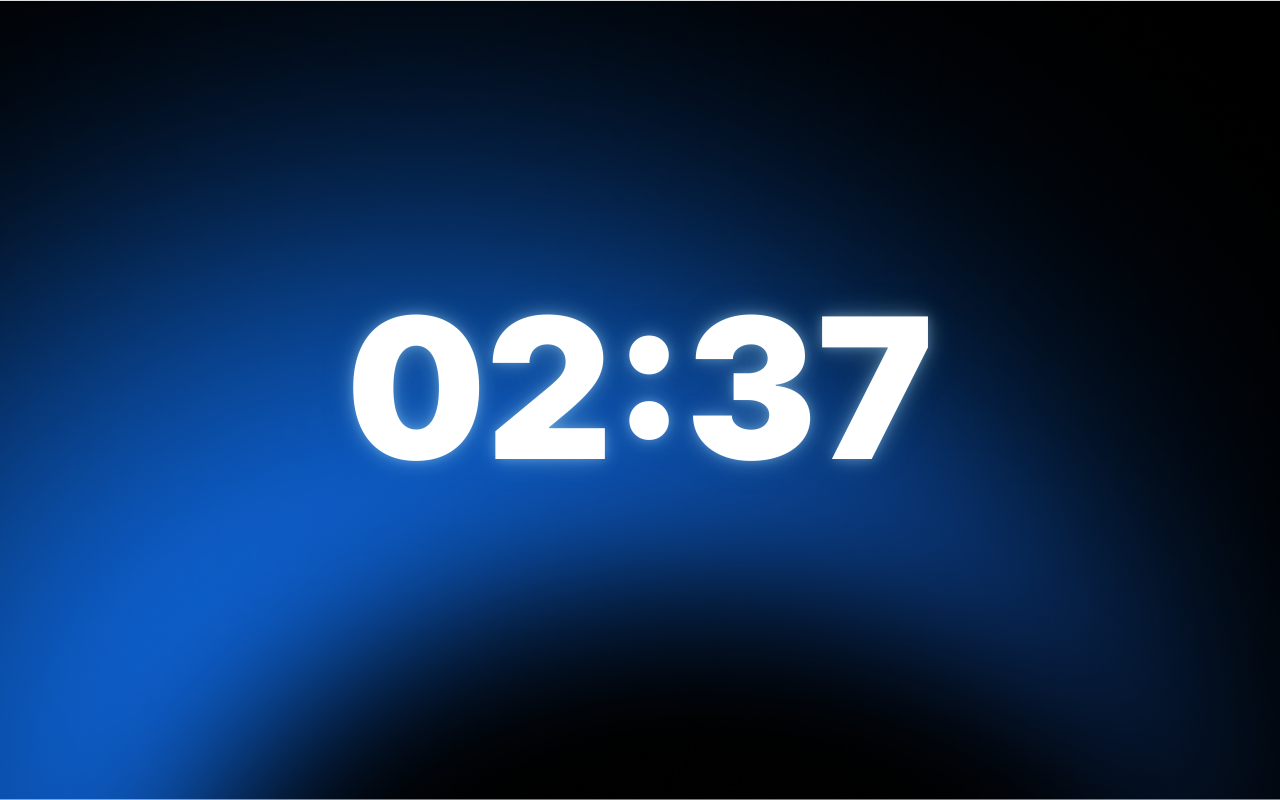
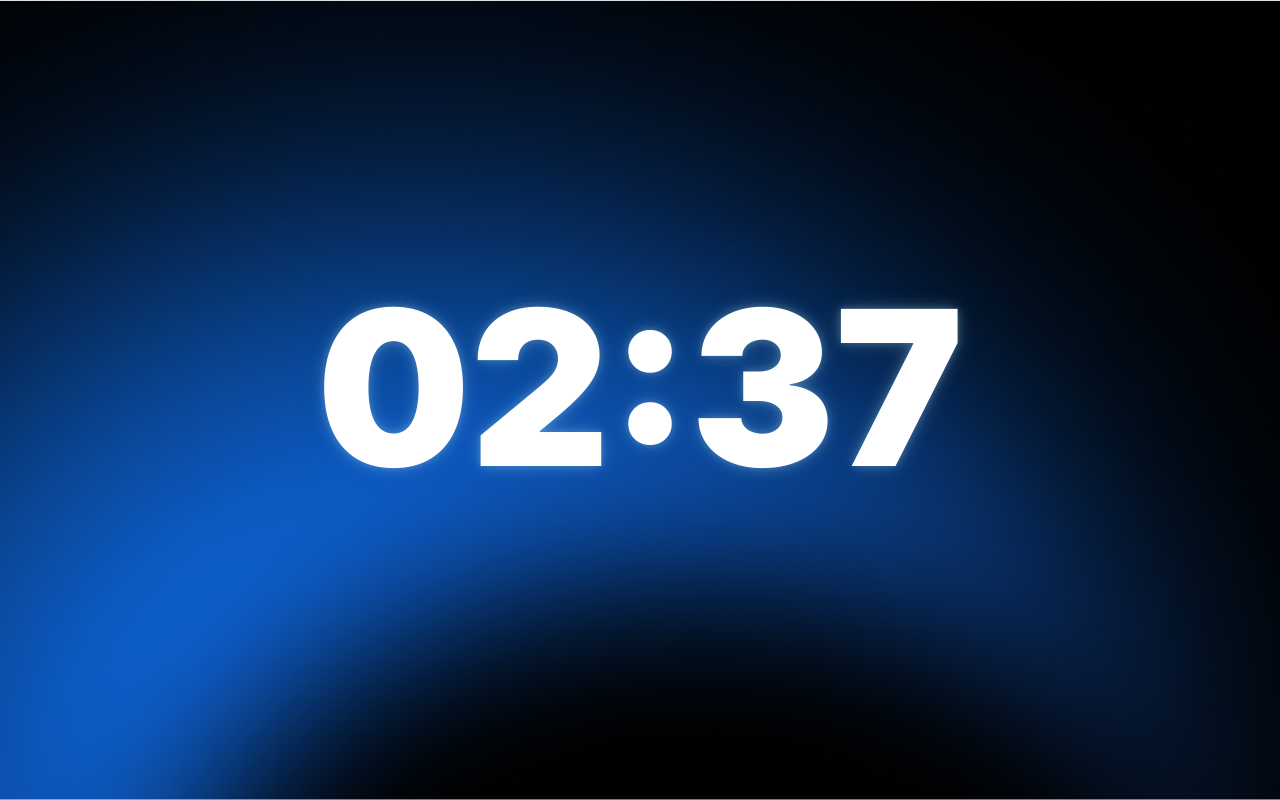
Before and after one commit to davidhartleyy/starry-sky-tells-time, a React (Vite) app: page / in a window 1280 px wide. Built offline with nearby package versions, Linux system fonts and the light colour scheme.

Commit message:
Adjust clock number glow and font size
Reduce number glow and increase font size.

```diff
--- a/src/components/DigitalClock.tsx
+++ b/src/components/DigitalClock.tsx
@@ -52,10 +52,10 @@ const DigitalClock = () => {
       <div className="text-center z-10 px-4">
         {/* Main Clock */}
         <div
-          className="text-[98px] md:text-[131px] lg:text-[196px] font-extrabold text-white mb-6 font-inter transition-all duration-300"
+          className="text-[108px] md:text-[144px] lg:text-[216px] font-extrabold text-white mb-6 font-inter transition-all duration-300"
           style={{
             textShadow: 'var(--text-glow-shadow)',
-            filter: 'drop-shadow(0 0 15px rgba(135, 206, 235, 0.15))',
+            filter: 'drop-shadow(0 0 11px rgba(135, 206, 235, 0.11))',
             letterSpacing: '-20%'
           }}
         >
--- a/src/index.css
+++ b/src/index.css
@@ -19,7 +19,7 @@ All colors MUST be HSL.
 
     /* Gradient definitions */
     --gradient-night-sky: linear-gradient(135deg, hsl(var(--night-dark)) 0%, hsl(var(--night-mid)) 40%, hsl(var(--night-bright)) 100%);
-    --text-glow-shadow: 0 0 10px hsl(var(--clock-glow) / 0.3), 0 0 20px hsl(var(--clock-glow) / 0.2), 0 0 30px hsl(var(--clock-glow) / 0.1);
+    --text-glow-shadow: 0 0 7px hsl(var(--clock-glow) / 0.225), 0 0 15px hsl(var(--clock-glow) / 0.15), 0 0 22px hsl(var(--clock-glow) / 0.075);
 
     /* Animation */
     --transition-glow: all 0.3s cubic-bezier(0.4, 0, 0.2, 1);
```
